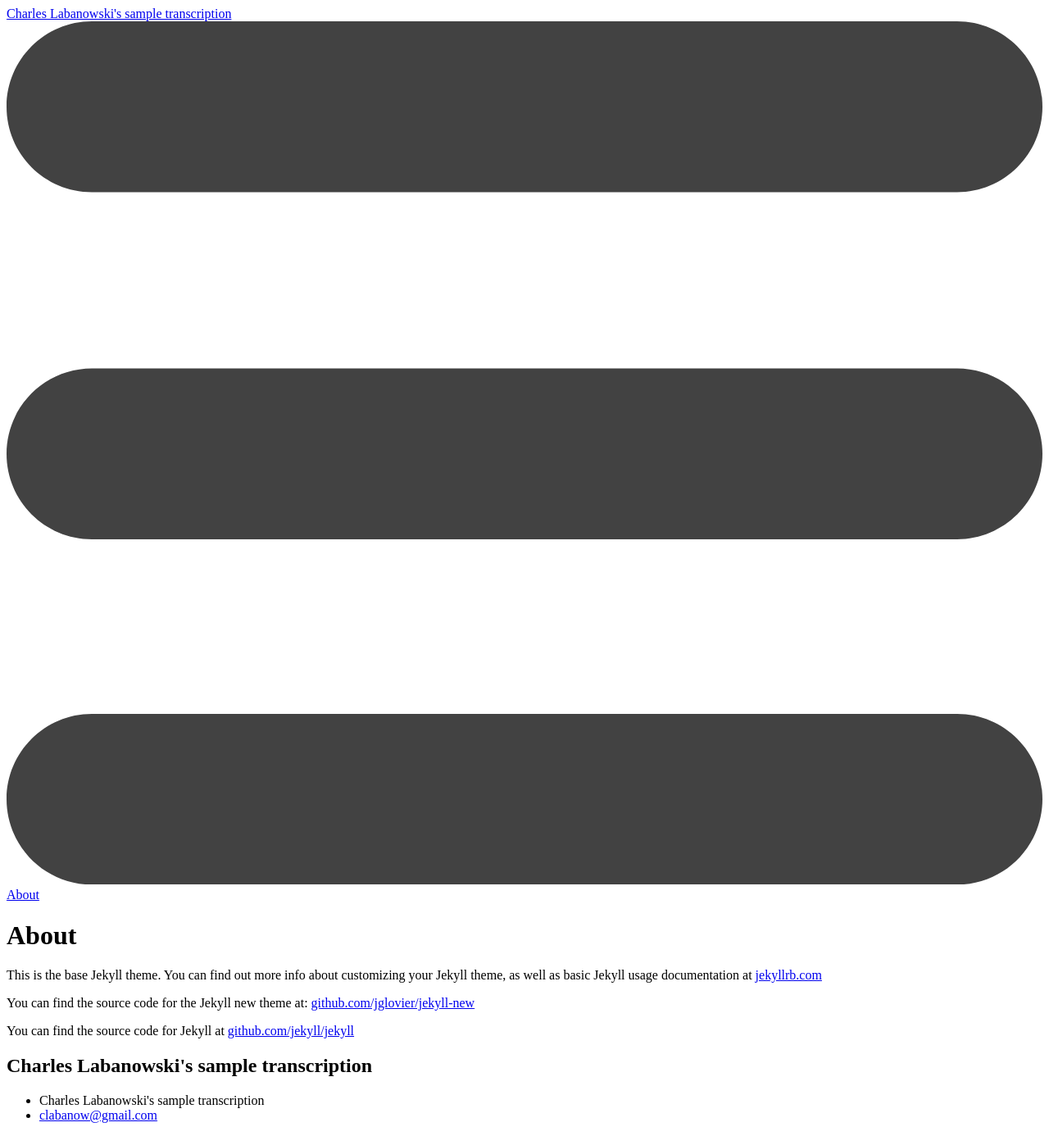
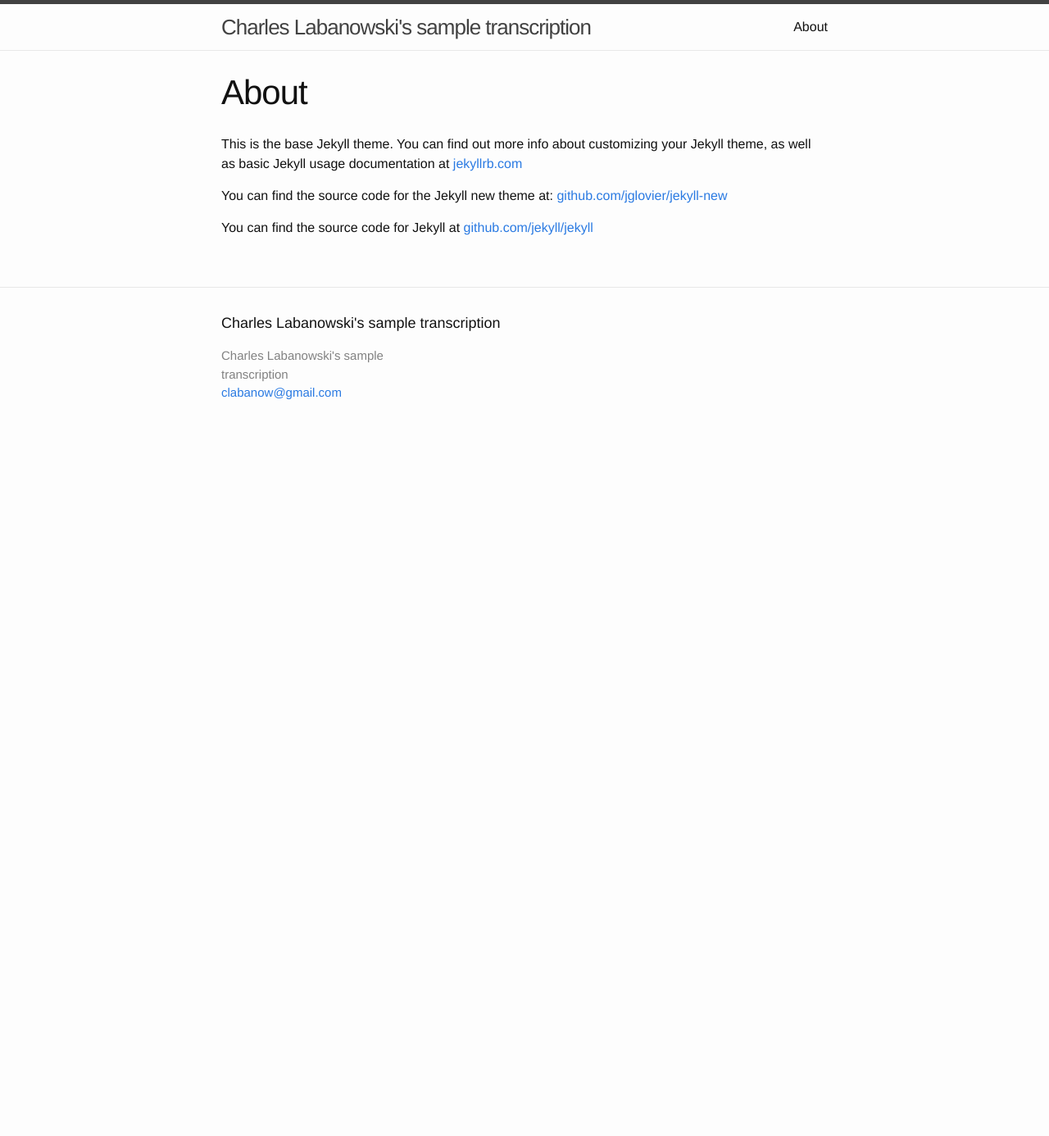
Before and after one commit to clabanow/clabanow.github.io, a Jekyll site: the page built from about.md, in a window 1280 px wide. Shown: the whole page at 82% size. Built offline with Jekyll 4.4.1, drawn with Linux system fonts in a browser that asks for light colours; after the commit the page ends 900 px from its top, so only the background shows below that.

```diff
--- a/_config.yml
+++ b/_config.yml
@@ -2,7 +2,7 @@
 title: Charles Labanowski's sample transcription
 email: clabanow@gmail.com
 url: "http://clabanow.github.io"
-baseurl: sample-transcription
+baseurl: /sample-transcription
 
 # Build settings
 markdown: kramdown
```
